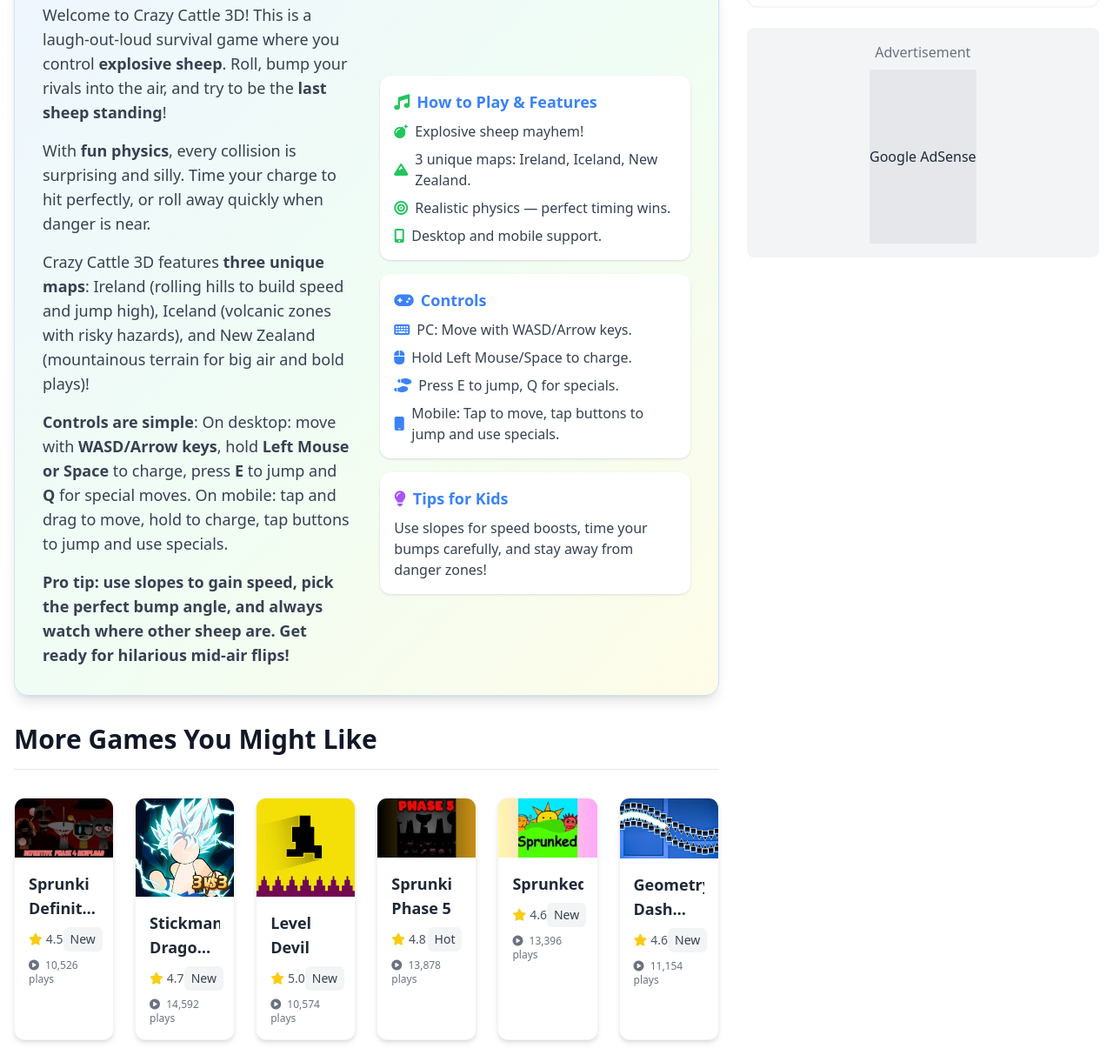
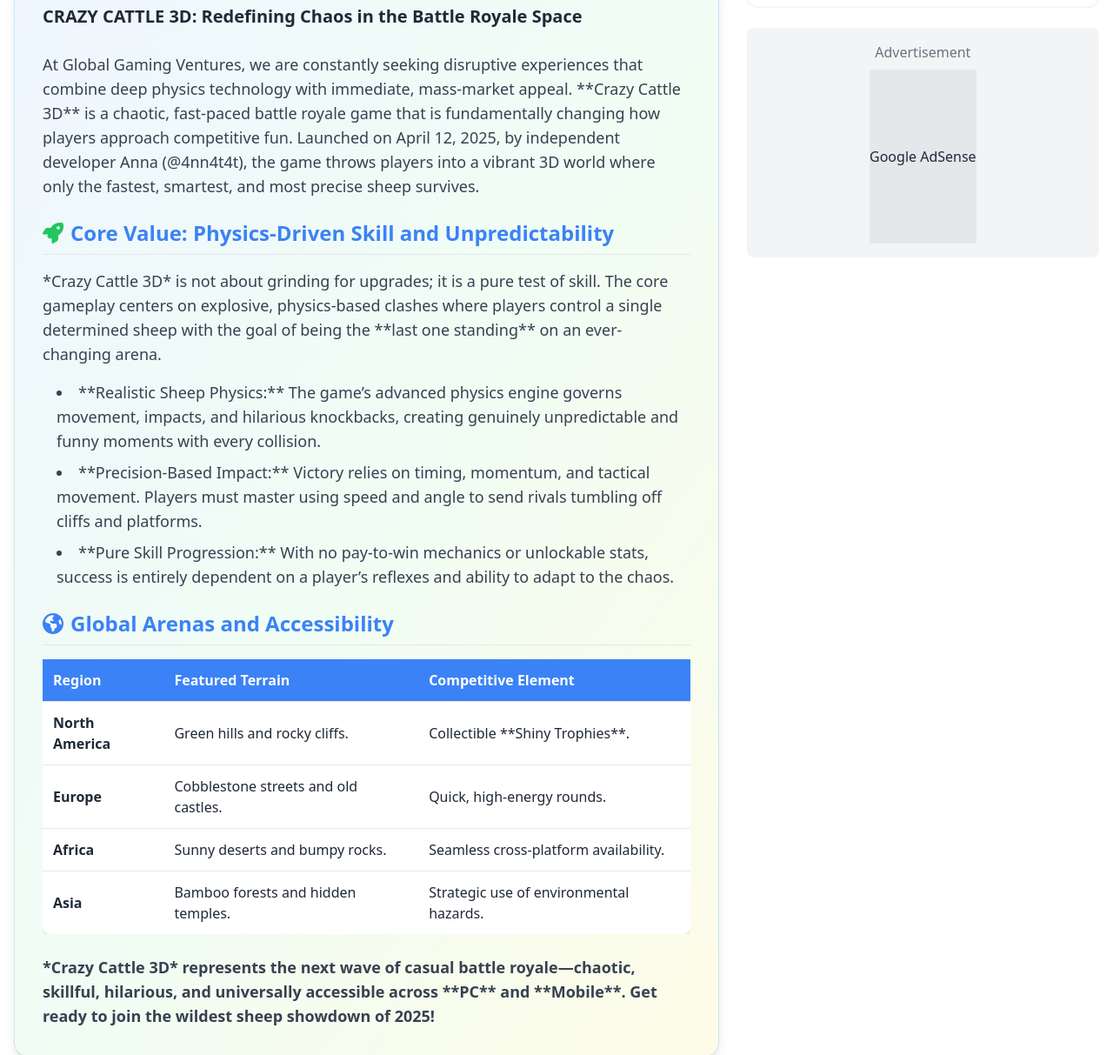
Before and after one commit to crazycattle3dgame/crazycattle3dgame.github.io, a plain HTML site: page index.html in a window 1280 px wide. Shown: the part 854-2067 px from the top of the page at 87% size. Drawn offline with nearby package versions, Linux system fonts and the light colour scheme.

```diff
--- a/index.html
+++ b/index.html
@@ -140,55 +140,68 @@
                     <h3 class="text-3xl font-extrabold mb-6 text-primary flex items-center gap-3 animate-pulse">
                         <i class="fas fa-headphones-alt text-2xl text-green-500"></i>
                         About Crazy Cattle 3D
-                        <span class="bg-gradient-to-r from-pink-400 to-blue-400 text-white px-3 py-1 rounded-full text-base font-bold ml-2 animate-bounce">#Music #Adventure</span>
+                        <span class="bg-gradient-to-r from-pink-400 to-blue-400 text-white px-3 py-1 rounded-full text-base font-bold ml-2 animate-bounce">#BattleRoyale #Physics</span>
                     </h3>
                     <div class="bg-gradient-to-br from-blue-50 via-green-50 to-yellow-50 p-8 rounded-2xl shadow-lg border border-primary/20">
-                        <div class="flex flex-col md:flex-row gap-8 items-center">
-                            <div class="flex-1">
-                                <p class="mb-4 text-base md:text-lg text-gray-700 leading-relaxed">
-                                    Welcome to Crazy Cattle 3D! This is a laugh-out-loud survival game where you control <strong>explosive sheep</strong>. Roll, bump your rivals into the air, and try to be the <strong>last sheep standing</strong>!
-                                </p>
-                                <p class="mb-4 text-base md:text-lg text-gray-700 leading-relaxed">
-                                    With <strong>fun physics</strong>, every collision is surprising and silly. Time your charge to hit perfectly, or roll away quickly when danger is near.
-                                </p>
-                                <p class="mb-4 text-base md:text-lg text-gray-700 leading-relaxed">
-                                    Crazy Cattle 3D features <strong>three unique maps</strong>:
-                                    Ireland (rolling hills to build speed and jump high), Iceland (volcanic zones with risky hazards), and New Zealand (mountainous terrain for big air and bold plays)!
-                                </p>
-                                <p class="mb-4 text-base md:text-lg text-gray-700 leading-relaxed">
-                                    <strong>Controls are simple</strong>:
-                                    On desktop: move with <strong>WASD/Arrow keys</strong>, hold <strong>Left Mouse or Space</strong> to charge, press <strong>E</strong> to jump and <strong>Q</strong> for special moves.
-                                    On mobile: tap and drag to move, hold to charge, tap buttons to jump and use specials.
-                                </p>
-                                <p class="text-base md:text-lg text-gray-700 leading-relaxed font-semibold">
-                                    Pro tip: use slopes to gain speed, pick the perfect bump angle, and always watch where other sheep are. Get ready for hilarious mid-air flips!
-                                </p>
-                            </div>
-                            <div class="flex-1 flex flex-col gap-4">
-                                <div class="bg-white rounded-xl shadow p-4">
-                                    <h4 class="font-bold text-lg text-primary mb-2 flex items-center gap-2"><i class="fas fa-music text-green-500"></i> How to Play & Features</h4>
-                                    <ul class="space-y-2 text-gray-700">
-                                        <li class="flex items-center"><i class="fas fa-bomb text-green-500 mr-2"></i> Explosive sheep mayhem!</li>
-                                        <li class="flex items-center"><i class="fas fa-mountain text-green-500 mr-2"></i> 3 unique maps: Ireland, Iceland, New Zealand.</li>
-                                        <li class="flex items-center"><i class="fas fa-bullseye text-green-500 mr-2"></i> Realistic physics — perfect timing wins.</li>
-                                        <li class="flex items-center"><i class="fas fa-mobile-alt text-green-500 mr-2"></i> Desktop and mobile support.</li>
-                                    </ul>
-                                </div>
-                                <div class="bg-white rounded-xl shadow p-4">
-                                    <h4 class="font-bold text-lg text-primary mb-2 flex items-center gap-2"><i class="fas fa-gamepad text-blue-500"></i> Controls</h4>
-                                    <ul class="space-y-2 text-gray-700">
-                                        <li class="flex items-center"><i class="fas fa-keyboard mr-2 text-blue-500"></i> PC: Move with WASD/Arrow keys.</li>
-                                        <li class="flex items-center"><i class="fas fa-mouse mr-2 text-blue-500"></i> Hold Left Mouse/Space to charge.</li>
-                                        <li class="flex items-center"><i class="fas fa-shoe-prints mr-2 text-blue-500"></i> Press E to jump, Q for specials.</li>
-                                        <li class="flex items-center"><i class="fas fa-mobile mr-2 text-blue-500"></i> Mobile: Tap to move, tap buttons to jump and use specials.</li>
-                                    </ul>
-                                </div>
-                                <div class="bg-white rounded-xl shadow p-4">
-                                    <h4 class="font-bold text-lg text-primary mb-2 flex items-center gap-2"><i class="fas fa-lightbulb text-purple-500"></i> Tips for Kids</h4>
-                                    <p class="text-gray-700">Use slopes for speed boosts, time your bumps carefully, and stay away from danger zones!</p>
-                                </div>
-                            </div>
+                        <!-- Introduction -->
+                        <p class="mb-6 text-xl font-bold text-gray-800 leading-relaxed">
+                            CRAZY CATTLE 3D: Redefining Chaos in the Battle Royale Space
+                        </p>
+                        <p class="mb-6 text-base md:text-lg text-gray-700 leading-relaxed">
+                            At Global Gaming Ventures, we are constantly seeking disruptive experiences that combine deep physics technology with immediate, mass-market appeal. **Crazy Cattle 3D** is a chaotic, fast-paced battle royale game that is fundamentally changing how players approach competitive fun. Launched on April 12, 2025, by independent developer Anna (@4nn4t4t), the game throws players into a vibrant 3D world where only the fastest, smartest, and most precise sheep survives.
+                        </p>
+
+                        <!-- Core Value Proposition -->
+                        <h4 class="text-2xl font-bold text-primary mb-4 border-b pb-2 flex items-center gap-2"><i class="fas fa-rocket text-green-500"></i> Core Value: Physics-Driven Skill and Unpredictability</h4>
+                        <p class="mb-4 text-base md:text-lg text-gray-700 leading-relaxed">
+                            *Crazy Cattle 3D* is not about grinding for upgrades; it is a pure test of skill. The core gameplay centers on explosive, physics-based clashes where players control a single determined sheep with the goal of being the **last one standing** on an ever-changing arena.
+                        </p>
+                        <ul class="space-y-2 text-gray-700 list-disc list-inside ml-4 mb-6">
+                            <li class="text-base md:text-lg">**Realistic Sheep Physics:** The game’s advanced physics engine governs movement, impacts, and hilarious knockbacks, creating genuinely unpredictable and funny moments with every collision.</li>
+                            <li class="text-base md:text-lg">**Precision-Based Impact:** Victory relies on timing, momentum, and tactical movement. Players must master using speed and angle to send rivals tumbling off cliffs and platforms.</li>
+                            <li class="text-base md:text-lg">**Pure Skill Progression:** With no pay-to-win mechanics or unlockable stats, success is entirely dependent on a player’s reflexes and ability to adapt to the chaos.</li>
+                        </ul>
+
+                        <!-- Global Arenas -->
+                        <h4 class="text-2xl font-bold text-primary mb-4 border-b pb-2 flex items-center gap-2"><i class="fas fa-globe-americas text-blue-500"></i> Global Arenas and Accessibility</h4>
+                        <div class="overflow-x-auto mb-6">
+                            <table class="min-w-full bg-white rounded-lg shadow-md">
+                                <thead>
+                                    <tr class="bg-primary text-white">
+                                        <th class="p-3 text-left">Region</th>
+                                        <th class="p-3 text-left">Featured Terrain</th>
+                                        <th class="p-3 text-left">Competitive Element</th>
+                                    </tr>
+                                </thead>
+                                <tbody>
+                                    <tr class="border-t border-gray-200 hover:bg-gray-50">
+                                        <td class="p-3 font-semibold">North America</td>
+                                        <td class="p-3">Green hills and rocky cliffs.</td>
+                                        <td class="p-3">Collectible **Shiny Trophies**.</td>
+                                    </tr>
+                                    <tr class="border-t border-gray-200 hover:bg-gray-50">
+                                        <td class="p-3 font-semibold">Europe</td>
+                                        <td class="p-3">Cobblestone streets and old castles.</td>
+                                        <td class="p-3">Quick, high-energy rounds.</td>
+                                    </tr>
+                                    <tr class="border-t border-gray-200 hover:bg-gray-50">
+                                        <td class="p-3 font-semibold">Africa</td>
+                                        <td class="p-3">Sunny deserts and bumpy rocks.</td>
+                                        <td class="p-3">Seamless cross-platform availability.</td>
+                                    </tr>
+                                    <tr class="border-t border-gray-200 hover:bg-gray-50">
+                                        <td class="p-3 font-semibold">Asia</td>
+                                        <td class="p-3">Bamboo forests and hidden temples.</td>
+                                        <td class="p-3">Strategic use of environmental hazards.</td>
+                                    </tr>
+                                </tbody>
+                            </table>
                         </div>
+
+                        <!-- Conclusion -->
+                        <p class="text-base md:text-lg text-gray-700 leading-relaxed font-semibold">
+                            *Crazy Cattle 3D* represents the next wave of casual battle royale—chaotic, skillful, hilarious, and universally accessible across **PC** and **Mobile**. Get ready to join the wildest sheep showdown of 2025!
+                        </p>
                     </div>
                 </section>
 
```
